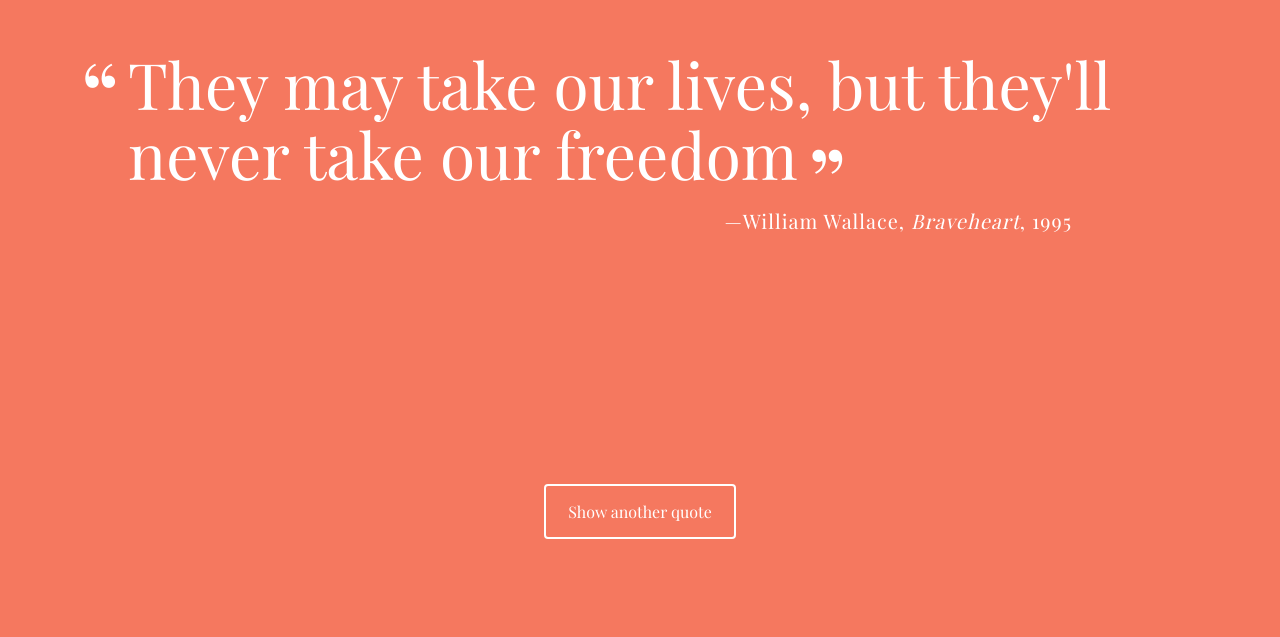
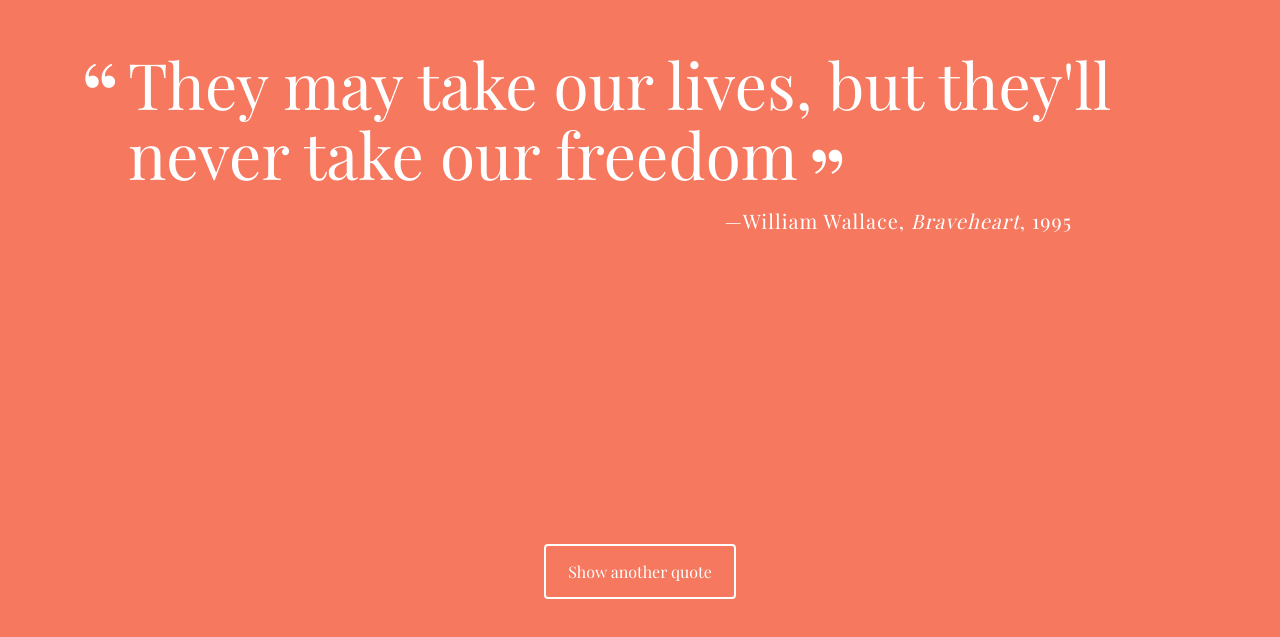
Before and after one commit to epaitoo/Random-Quote-Generator-Project, a plain HTML site: page index.html in a window 1280 px wide. Shown: the part 111-748 px from the top of the page. Drawn offline with nearby package versions, Linux system fonts and the light colour scheme; a web font is replaced by a local one.

Commit message:
update css

```diff
--- a/css/styles.css
+++ b/css/styles.css
@@ -63,7 +63,7 @@
   display: inline-block;
   left: 50%;
   margin-left: -6em;
-  bottom: 150px;
+  bottom: 90px;
   border-radius: 4px;
   border: 2px solid #fff;
   color: #fff;
```
